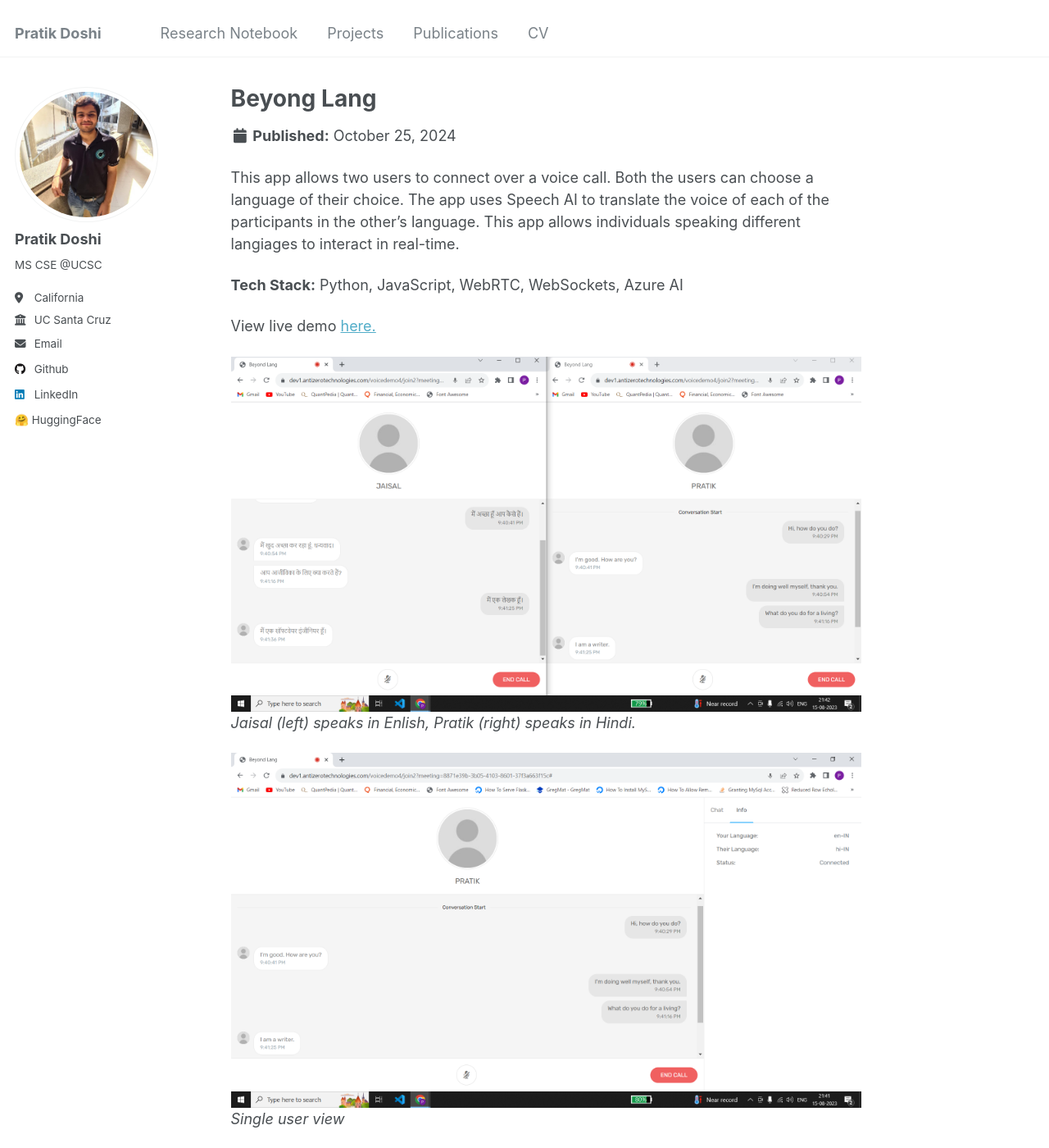
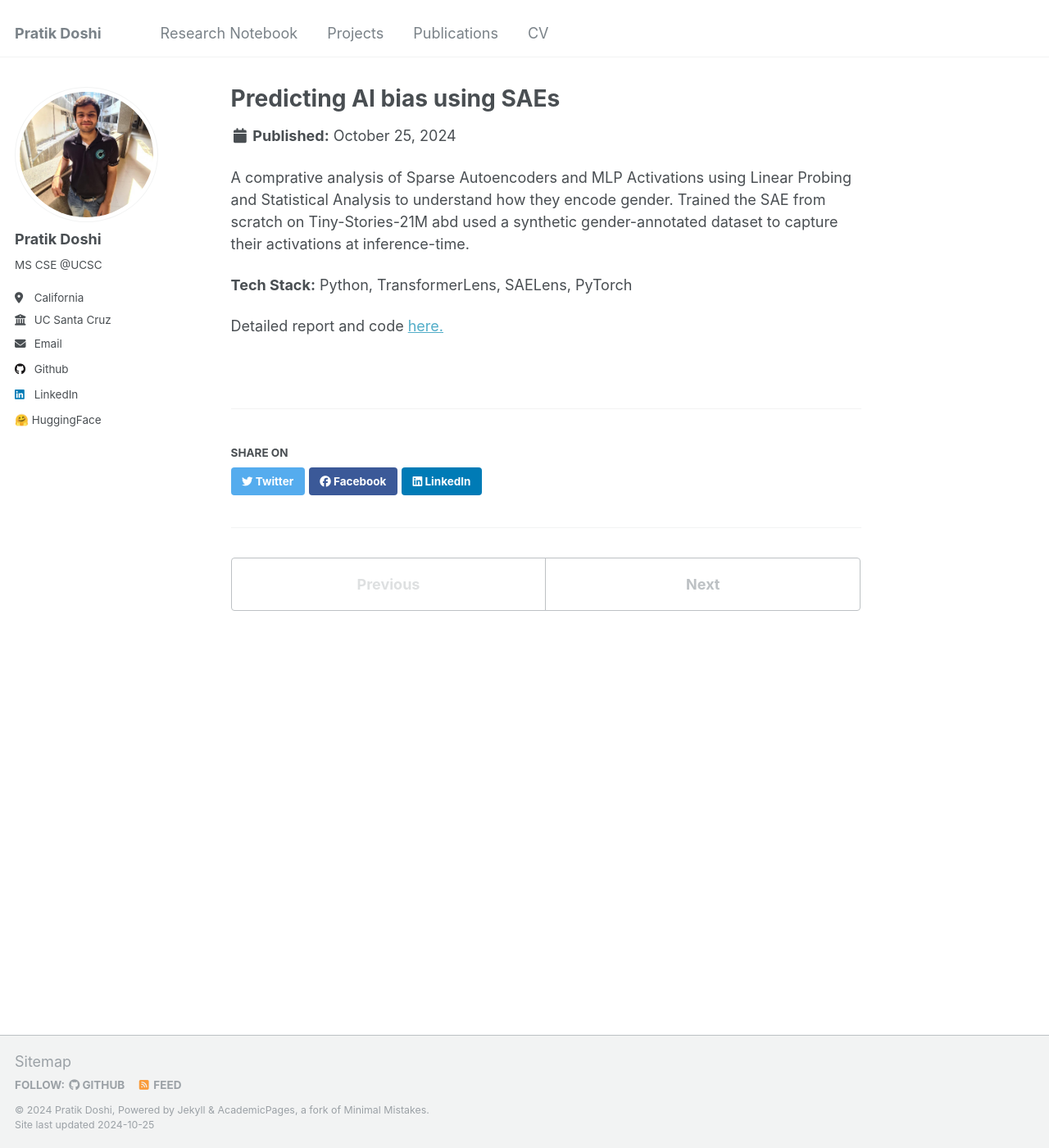
Before and after one commit to Pratik-Doshi-99/pratik-doshi-99.github.io, a Jekyll site: the page built from _portfolio/portfolio-1.md, in a window 1280 px wide and 1400 px high. Shown: the whole window at 82% size. Built offline with Jekyll 4.4.1, drawn with Linux system fonts in a browser that asks for light colours.

Commit message:
renamed portfolio projects and added a new one

```diff
--- a/_portfolio/portfolio-1.md
+++ b/_portfolio/portfolio-1.md
@@ -1,21 +1,11 @@
 ---
-title: "Beyong Lang"
-excerpt: "Voice calling with real-time speech translation<br/><br/><img src='/images/voiceapp_simultaneous.png'>"
+title: "Predicting AI bias using SAEs"
+excerpt: "A comparative analysis of Sparse Autoencoders and MLP Activations<br/><br/><img src='/images/sae_mlp.png'>"
 collection: portfolio
 ---
 
-This app allows two users to connect over a voice call. Both the users can choose a language of their choice. The app uses Speech AI to translate the voice of each of the participants in the other's language. This app allows individuals speaking different langiages to interact in real-time.
+A comprative analysis of Sparse Autoencoders and MLP Activations using Linear Probing and Statistical Analysis to understand how they encode gender. Trained the SAE from scratch on Tiny-Stories-21M abd used a synthetic gender-annotated dataset to capture their activations at inference-time.
 
-**Tech Stack:** Python, JavaScript, WebRTC, WebSockets, Azure AI
+**Tech Stack:** Python, TransformerLens, SAELens, PyTorch
 
-View live demo [here.](https://dev1.antizerotechnologies.com/voicedemo5/start)
-
-
-![Image 1](/images/voiceapp_simultaneous.png)
-_Jaisal (left) speaks in Enlish, Pratik (right) speaks in Hindi._
-
-![Image 2](/images/voiceapp_meet.png)
-_Single user view_
-
-![Image 3](/images/voiceapp_entry.png)
-_Landing page_
+Detailed report and code [here.](https://github.com/Pratik-Doshi-99/SAE-MLP-Analysis)
```
Also changed, not shown: _portfolio/portfolio-12345.md (added, +21 -0 lines), _portfolio/portfolio-2568.md (renamed from _portfolio/portfolio-2.md), _portfolio/portfolio-364.md (renamed from _portfolio/portfolio-3.md), _portfolio/portfolio-4345.md (renamed from _portfolio/portfolio-4.md), images/sae_mlp.png (added).
